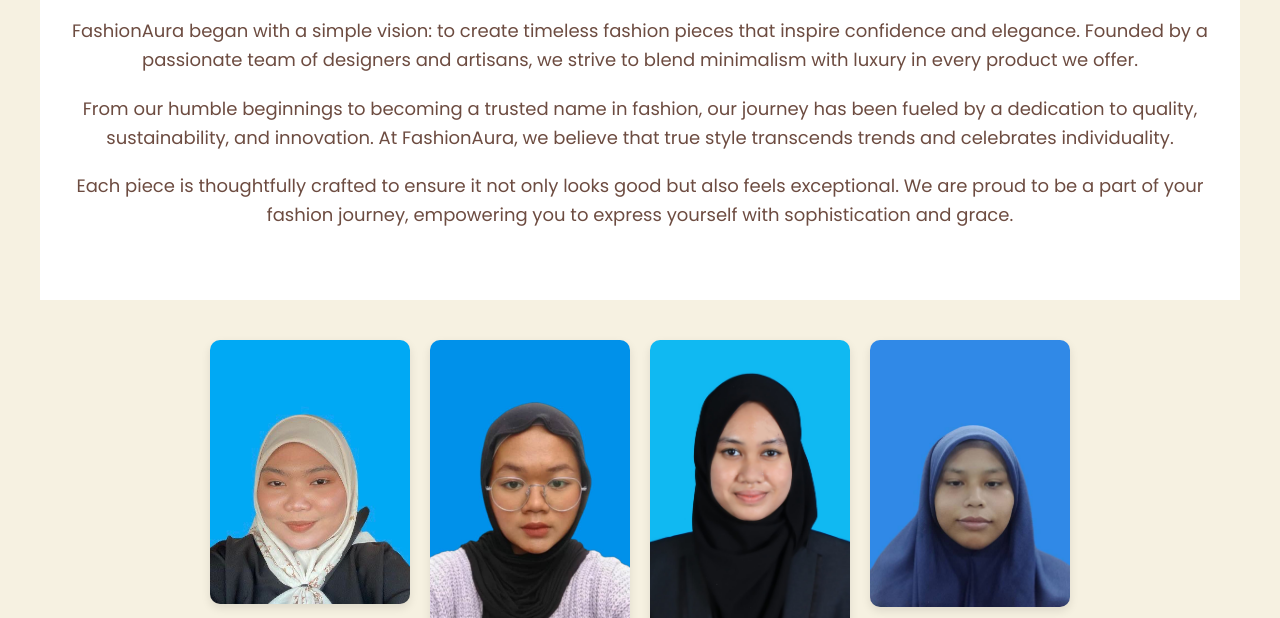
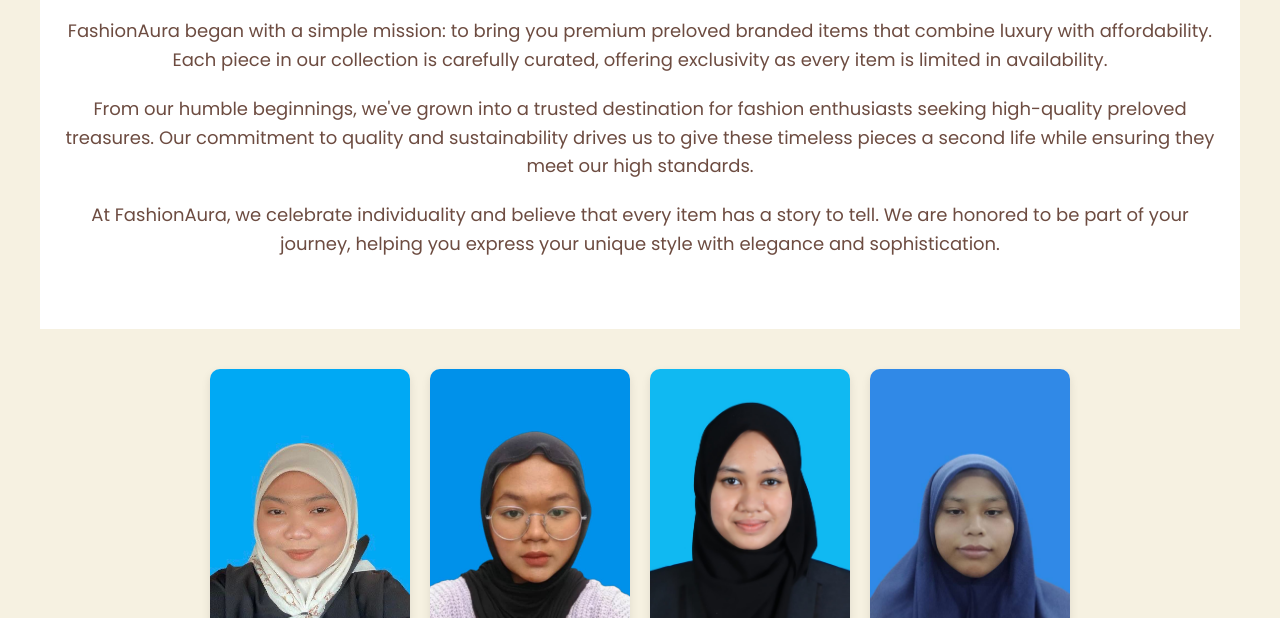
Before and after one commit to Nurbatrisya/fashionaura, a plain HTML site: page ourstory.html in a window 1280 px wide. Shown: the part 177-795 px from the top of the page. Drawn offline with nearby package versions, Linux system fonts and the light colour scheme.

Commit message:
Update ourstory.html

```diff
--- a/ourstory.html
+++ b/ourstory.html
@@ -147,10 +147,11 @@ text-decoration: underline;
 
 <div class="our-story-section">
 <h1>Our Story</h1>
-<p>FashionAura began with a simple vision: to create timeless fashion pieces that inspire confidence and elegance. Founded by a passionate team of designers and artisans, we strive to blend minimalism with luxury in every product we offer.</p>
-<p>From our humble beginnings to becoming a trusted name in fashion, our journey has been fueled by a dedication to quality, sustainability, and innovation. At FashionAura, we believe that true style transcends trends and celebrates individuality.</p>
-<p>Each piece is thoughtfully crafted to ensure it not only looks good but also feels exceptional. We are proud to be a part of your fashion journey, empowering you to express yourself with sophistication and grace.</p>
+<p>FashionAura began with a simple mission: to bring you premium preloved branded items that combine luxury with affordability. Each piece in our collection is carefully curated, offering exclusivity as every item is limited in availability.</p>
+<p>From our humble beginnings, we've grown into a trusted destination for fashion enthusiasts seeking high-quality preloved treasures. Our commitment to quality and sustainability drives us to give these timeless pieces a second life while ensuring they meet our high standards.</p>
+<p>At FashionAura, we celebrate individuality and believe that every item has a story to tell. We are honored to be part of your journey, helping you express your unique style with elegance and sophistication.</p>
 </div>
+
 
 <div class="team-section">
 <div class="team-container">
```
